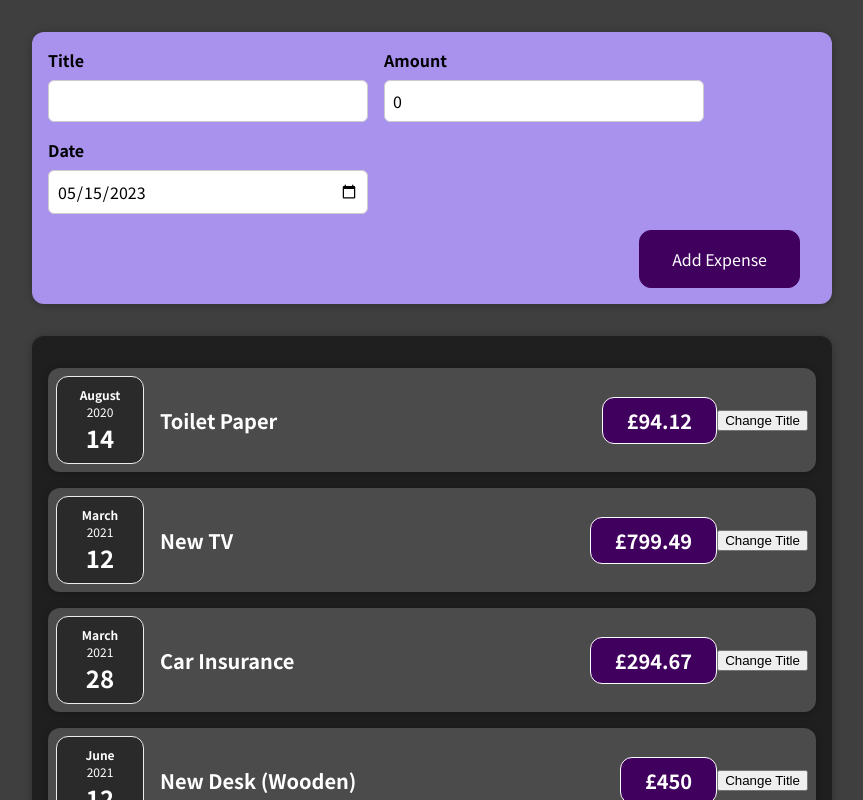
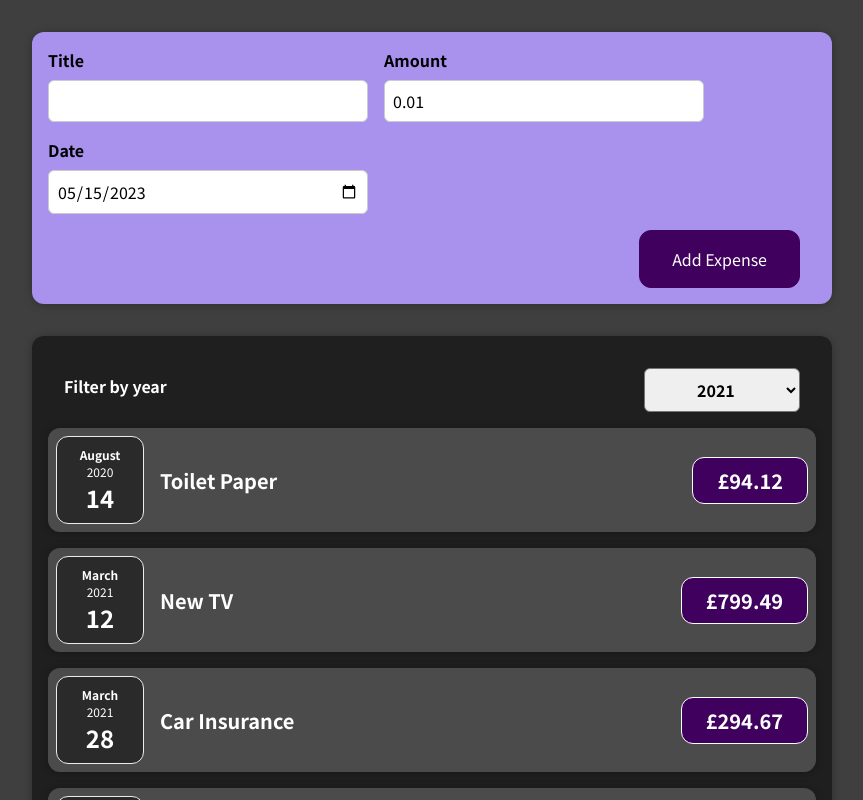
Before and after one commit to Szpytma/expense-tracker, a React (Create React App) app: page / in a window 1280 px wide. Shown: the top 800 px of the page, without its empty margins (208-1071 px from the left). Built offline with nearby package versions, Linux system fonts and the light colour scheme.

Commit message:
code refactred, added new component for filtering

```diff
--- a/src/App.js
+++ b/src/App.js
@@ -28,6 +28,7 @@
   const addExpenseHandler = (expense) => {
     setCurrentData([expense, ...currentData]);
   };
+
   return (
     <div>
       <NewExpense onAddExpense={addExpenseHandler} />
--- a/src/components/Expenses/ExpenseItem.jsx
+++ b/src/components/Expenses/ExpenseItem.jsx
@@ -1,23 +1,15 @@
-import React, { useState } from "react";
 import ExpenseDate from "./ExpenseDate";
 import Card from "../UI/Card";
 import "./ExpenseItem.css";
 
-const ExpenseItem = (props) => {
-  const [title, setTitle] = useState(props.title);
-
-  const clickHandler = () => {
-    setTitle("Updated");
-  };
-
+const ExpenseItem = ({ date, title, amount }) => {
   return (
     <Card className="expense-item">
-      <ExpenseDate date={props.date} />
+      <ExpenseDate date={date} />
       <div className="expense-item__description">
         <h2>{title}</h2>
-        <div className="expense-item__price">£{props.amount}</div>
+        <div className="expense-item__price">£{amount}</div>
       </div>
-      <button onClick={clickHandler}>Change Title</button>
     </Card>
   );
 };
--- /dev/null
+++ b/src/components/Expenses/ExpensesFilter.css
@@ -0,0 +1,24 @@
+.expenses-filter {
+  color: white;
+  padding: 0 1rem;
+}
+
+.expenses-filter__control {
+  display: flex;
+  width: 100%;
+  align-items: center;
+  justify-content: space-between;
+  margin: 1rem 0;
+}
+
+.expenses-filter label {
+  font-weight: bold;
+  margin-bottom: 0.5rem;
+}
+
+.expenses-filter select {
+  font: inherit;
+  padding: 0.5rem 3rem;
+  font-weight: bold;
+  border-radius: 6px;
+}
--- /dev/null
+++ b/src/components/Expenses/ExpensesFilter.jsx
@@ -0,0 +1,26 @@
+import "./ExpensesFilter.css";
+
+const ExpensesFilter = ({ selectedYear, setSelectedYear }) => {
+  const dropdownChangeHandler = ({ target }) => {
+    setSelectedYear(() => {
+      return target.value;
+    });
+  };
+
+  return (
+    <div className="expenses-filter">
+      <div className="expenses-filter__control">
+        <label>Filter by year</label>
+        <select value={selectedYear} onChange={dropdownChangeHandler}>
+          <option value="2023">2023</option>
+          <option value="2022">2022</option>
+          <option defaultValue="2021">2021</option>
+          <option value="2020">2020</option>
+          <option value="2019">2019</option>
+        </select>
+      </div>
+    </div>
+  );
+};
+
+export default ExpensesFilter;
--- a/src/components/Expenses/ExpensesList.jsx
+++ b/src/components/Expenses/ExpensesList.jsx
@@ -1,10 +1,20 @@
 import "./ExpensesList.css";
+import "./ExpensesFilter.css";
 import ExpenseItem from "./ExpenseItem";
 import Card from "../UI/Card";
+import ExpensesFilter from "./ExpensesFilter";
+import { useState } from "react";
 
 const ExpenseList = ({ items }) => {
+  const [selectedYear, setSelectedYear] = useState("2021");
+  console.log(selectedYear);
   return (
+    <div>
       <Card className="expenses">
+        <ExpensesFilter
+          selectedYear={selectedYear}
+          setSelectedYear={setSelectedYear}
+        />
         {items.map((item) => {
           return (
             <ExpenseItem
@@ -16,6 +26,7 @@
           );
         })}
       </Card>
+    </div>
   );
 };
 
--- a/src/components/NewExpense/ExpenseForm.jsx
+++ b/src/components/NewExpense/ExpenseForm.jsx
@@ -3,7 +3,7 @@
 const ExpenseForm = ({ onSaveExpenseData }) => {
   const todayDate = new Date().toISOString().split("T")[0];
   const [enteredTitle, setEnteredTitle] = useState("");
-  const [enteredAmount, setEnteredAmount] = useState(0);
+  const [enteredAmount, setEnteredAmount] = useState(0.01);
   const [enteredDate, setEnteredDate] = useState(todayDate);
 
   const titleChangeHandler = ({ target }) => {
@@ -26,7 +26,7 @@
     };
     onSaveExpenseData(expenseData);
     setEnteredTitle("");
-    setEnteredAmount(0);
+    setEnteredAmount(0.01);
     setEnteredDate(todayDate);
   };
 
```
Lines whose indentation alone changed are shown as unchanged.
